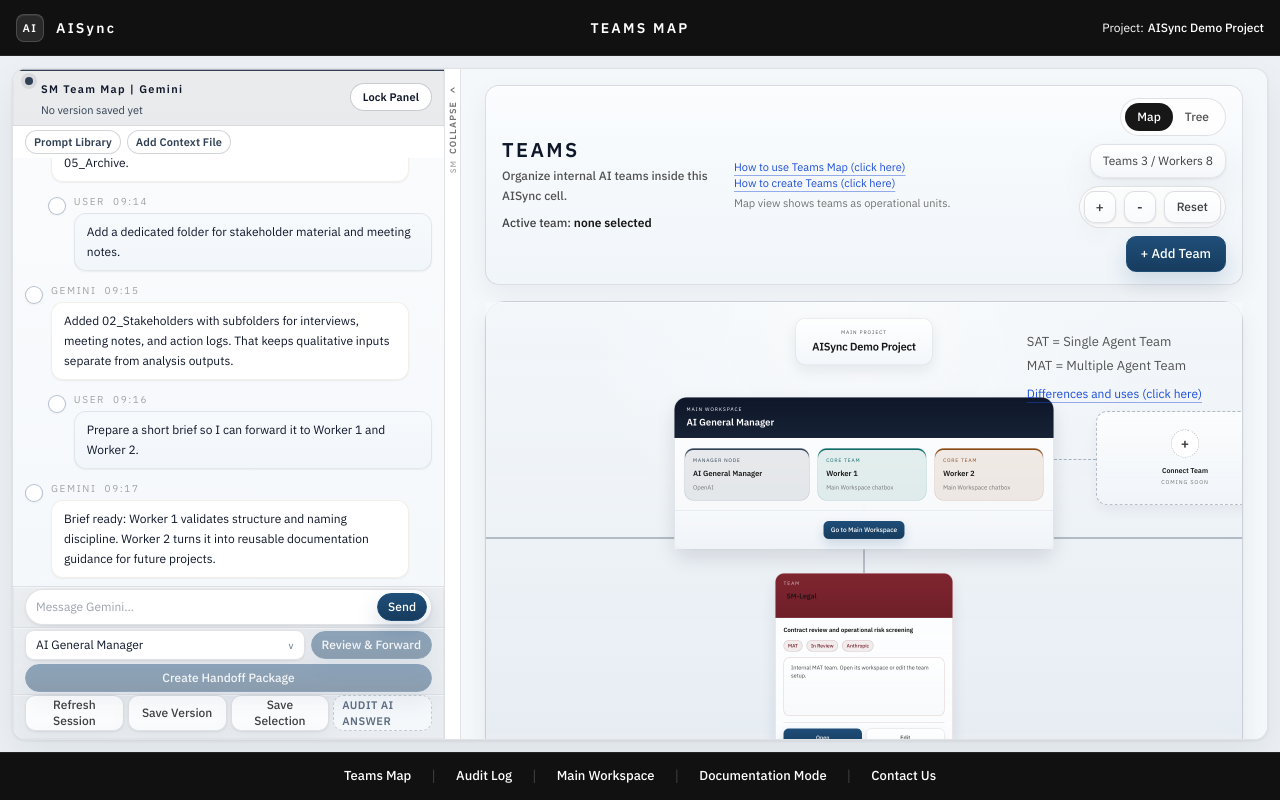
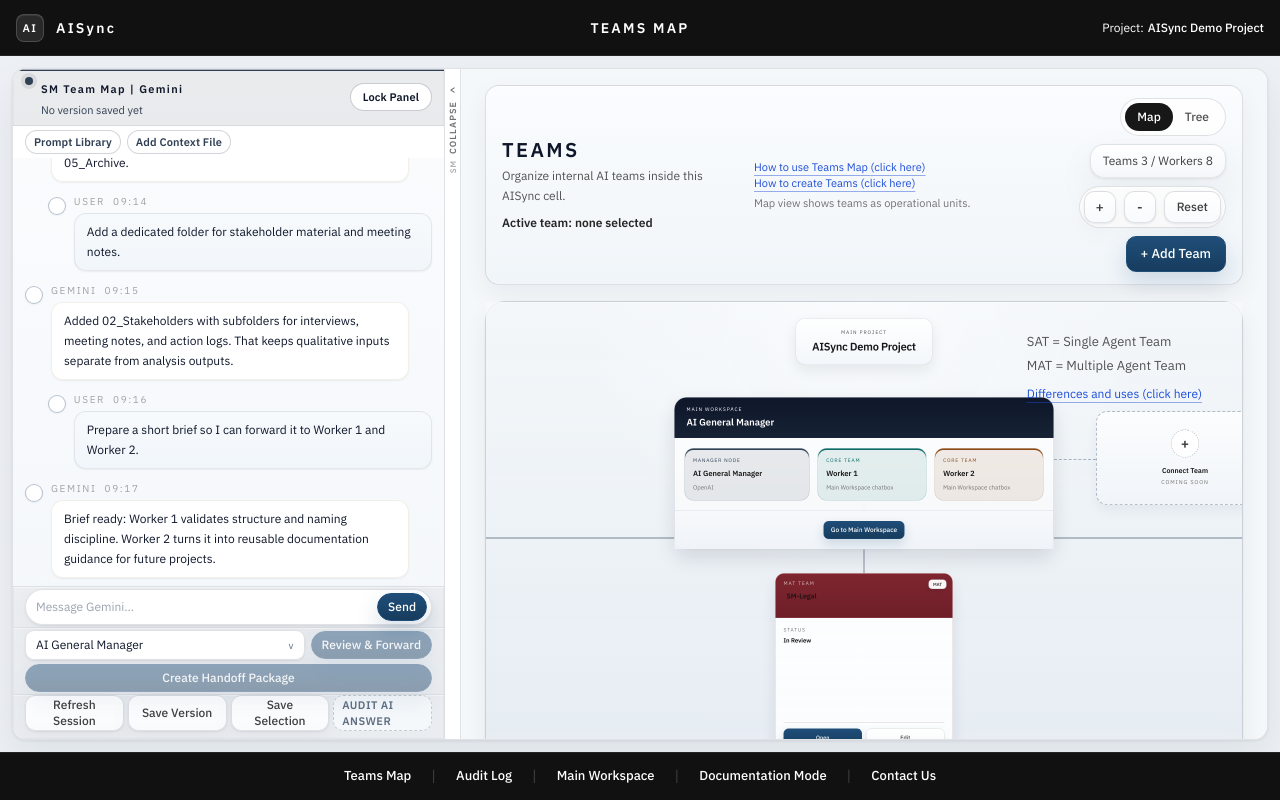
Before and after one commit to agustinestefanell/AISYNC-DEMO-MVP, a React (Vite) app: page / in a window 1280 px wide. Built offline with nearby package versions, Linux system fonts and the light colour scheme.

Commit message:
OE-MVP-04 simplify teams map tree

```diff
--- a/src/pages/PageD.tsx
+++ b/src/pages/PageD.tsx
@@ -445,23 +445,17 @@ function getMapCardDetails({
   isTopLevelUnit: boolean;
   isDirectUnit: boolean;
 }) {
-  const narrative = getMapTeamNarrative(node.teamId);
-  const providerLabel = getProviderDisplayName(node.provider);
+  const teamTypeLabel = node.teamType ?? 'Team';
   const statusLabel = node.phaseState ?? 'Ready';
-  const typeLabel = node.teamType ?? 'MAT';
 
   if (node.type === 'senior_manager') {
     const isPromotedFamily = !isTopLevelUnit;
 
     return {
-      subtitle: isTopLevelUnit ? 'Team' : 'Future Branch',
-      functionLabel: isPromotedFamily ? 'Prepared expansion path' : narrative.functionLabel,
-      brief: isPromotedFamily
-        ? `Coming later: this branch can become its own team workspace when Organizational Elasticity is enabled.`
-        : `Internal ${typeLabel} team. Open its workspace or edit the team setup.`,
-      tags: isPromotedFamily
-        ? [providerLabel, 'Coming later', `Parent ${parentNode?.label ?? 'Lead'}`]
-        : [typeLabel, statusLabel, providerLabel],
+      subtitle: `${teamTypeLabel} Team`,
+      functionLabel: statusLabel,
+      brief: '',
+      tags: isPromotedFamily ? ['Future branch'] : [],
       metrics: [],
       actionLabel: 'Open',
       secondaryActionLabel: 'Edit' as const,
@@ -472,10 +466,10 @@ function getMapCardDetails({
 
   if (isDirectUnit) {
     return {
-      subtitle: 'Core Branch',
-      functionLabel: narrative.functionLabel,
-      brief: `Visible branch inside the General Team. Open its workspace or edit the branch setup.`,
-      tags: ['Core', statusLabel, providerLabel],
+      subtitle: `${teamTypeLabel} Team`,
+      functionLabel: statusLabel,
+      brief: '',
+      tags: [],
       metrics: [],
       actionLabel: 'Open',
       secondaryActionLabel: 'Edit' as const,
@@ -486,12 +480,10 @@ function getMapCardDetails({
 
   const isWorkerInPromotedFamily = parentNode?.type === 'senior_manager' && parentNode.parentId !== 'gm_1';
   return {
-    subtitle: isWorkerInPromotedFamily ? 'Future Worker' : 'Worker',
-    functionLabel: narrative.workerFunction,
-    brief: isWorkerInPromotedFamily
-      ? `Coming later branch worker under ${parentNode?.label}.`
-      : `Worker branch inside this team workspace.`,
-    tags: [typeLabel, providerLabel, 'Ready'],
+    subtitle: `${teamTypeLabel} Worker`,
+    functionLabel: statusLabel,
+    brief: '',
+    tags: [],
     metrics: [],
     actionLabel: 'Open',
     secondaryActionLabel: 'Edit' as const,
@@ -858,7 +850,7 @@ function TreeWorkspaceCard({
   metrics,
   compact,
   outlineOnly,
-  isSat,
+  teamType,
   active,
   actionLabel,
   secondaryActionLabel,
@@ -878,7 +870,7 @@ function TreeWorkspaceCard({
   metrics: MapCardMetric[];
   compact?: boolean;
   outlineOnly?: boolean;
-  isSat?: boolean;
+  teamType?: TeamType;
   actionLabel: string;
   secondaryActionLabel?: string;
   onPrimaryAction: () => void;
@@ -909,7 +901,7 @@ function TreeWorkspaceCard({
           : '0 14px 30px rgba(15, 23, 42, 0.09), inset 0 1px 0 rgba(255,255,255,0.8)',
       }}
     >
-      {isSat ? (
+      {teamType ? (
         <div
           className="absolute right-3 top-3 z-10 rounded-[7px] border px-2 py-1 text-[9px] font-semibold leading-none text-neutral-700"
           style={{
@@ -918,7 +910,7 @@ function TreeWorkspaceCard({
             boxShadow: '0 3px 8px rgba(15,23,42,0.1)',
           }}
         >
-          SAT
+          {teamType}
         </div>
       ) : null}
       <div
@@ -933,7 +925,7 @@ function TreeWorkspaceCard({
       >
         {active ? (
           <span
-            className="absolute right-3 top-3 rounded-full px-2 py-1 text-[9px] font-semibold text-emerald-900"
+            className="absolute left-3 top-3 rounded-full px-2 py-1 text-[9px] font-semibold text-emerald-900"
             style={{
               background: 'rgba(236, 253, 245, 0.95)',
               border: '1px solid rgba(16, 185, 129, 0.25)',
@@ -952,9 +944,11 @@ function TreeWorkspaceCard({
         className={`flex min-h-0 flex-1 flex-col gap-3 px-4 ${compact ? 'py-4 text-[10px]' : hasMetrics ? 'pb-3 pt-4 text-[11px]' : 'py-4 text-[11px]'}`}
       >
         <div className="grid shrink-0 gap-1.5">
+          <div className="text-[10px] uppercase tracking-[0.16em] text-neutral-500">Status</div>
           <div className="text-[12px] font-semibold leading-[1.35] text-neutral-950">{functionLabel}</div>
         </div>
 
+        {tags.length > 0 ? (
           <div className="flex shrink-0 flex-wrap gap-x-2 gap-y-1 text-[10px] leading-[1.3] text-neutral-500">
             {tags.slice(0, compact ? 3 : 4).map((tag) => (
               <span
@@ -970,7 +964,9 @@ function TreeWorkspaceCard({
               </span>
             ))}
           </div>
-
+        ) : null}
+
+        {brief ? (
           <div
             className="min-h-[4.35rem] flex-1 rounded-[12px] px-3.5 py-3 text-[11px] leading-[1.45] text-neutral-700"
             style={{
@@ -981,6 +977,9 @@ function TreeWorkspaceCard({
           >
             {brief}
           </div>
+        ) : (
+          <div className="flex-1" />
+        )}
 
         {hasMetrics && (
           <div className={`grid shrink-0 gap-1.5 ${metrics.length > 1 ? 'grid-cols-3' : 'grid-cols-1'}`}>
@@ -1935,8 +1934,8 @@ function TreeStructureView({
                   metrics={cardDetails.metrics}
                   compact={cardDetails.compact && childCount === 0}
                   outlineOnly={cardDetails.outlineOnly}
-                  isSat={node.teamType === 'SAT'}
-                  active={isActiveTeam}
+                  teamType={node.teamType}
+                  active={node.id === activeTeamRootId}
                   actionLabel={cardDetails.actionLabel}
                   secondaryActionLabel={cardDetails.secondaryActionLabel}
                   onPrimaryAction={() => onOpenWorkspace(node)}
@@ -2001,7 +2000,7 @@ function TreeOverviewView({
         <div className="text-center">
           <div className="text-[10px] uppercase tracking-[0.18em] text-neutral-600">Tree</div>
           <div className="mt-1 text-xs text-neutral-700">
-            Structural view only. Read hierarchy fast, then open the workspace from the node button.
+            Tree view shows hierarchy and future expansion paths.
           </div>
         </div>
 
@@ -2067,8 +2066,7 @@ function TreeOverviewView({
                 )} 32%, rgba(255,255,255,0.97) 32%, rgba(255,255,255,0.97) 100%)`;
             const boxColor = isManagerFamilyNode ? theme.ribbon : theme.accent;
             const boxBorder = isManagerFamilyNode ? theme.border : getFamilyColor(theme.accent, 0.28);
-            const isSatNode = node.teamType === 'SAT';
-            const isActiveTeam = activeTeamRootId === node.id && node.type === 'senior_manager';
+            const teamType = node.teamType;
 
             return (
               <div
@@ -2094,7 +2092,7 @@ function TreeOverviewView({
                     Active
                   </div>
                 ) : null}
-                {isSatNode ? (
+                {teamType ? (
                   <div
                     className="absolute right-1.5 top-1.5 rounded-[7px] border px-1.5 py-0.5 text-[8px] font-semibold leading-none text-neutral-700"
                     style={{
@@ -2103,19 +2101,7 @@ function TreeOverviewView({
                       boxShadow: '0 2px 6px rgba(15,23,42,0.08)',
                     }}
                   >
-                    SAT
-                  </div>
-                ) : null}
-                {isActiveTeam ? (
-                  <div
-                    className="absolute left-1.5 top-1.5 rounded-[7px] border px-1.5 py-0.5 text-[8px] font-semibold leading-none text-white"
-                    style={{
-                      borderColor: 'rgba(15, 23, 42, 0.14)',
-                      background: 'rgba(15,23,42,0.92)',
-                      boxShadow: '0 2px 6px rgba(15,23,42,0.1)',
-                    }}
-                  >
-                    Active
+                    {teamType}
                   </div>
                 ) : null}
                 <div className="flex h-full w-full flex-col items-center justify-center gap-1.5 px-2 py-2">
@@ -2831,7 +2817,7 @@ export function PageD() {
       <div className="scrollbar-thin flex-1 overflow-y-auto" style={{ minHeight: 0 }}>
         <section className="flex min-h-full flex-col gap-3 px-4 py-3 sm:gap-4 sm:px-6 sm:py-4">
           <div
-            className="ui-surface grid items-center gap-3 px-4 py-3 md:grid-cols-[220px_minmax(260px,1fr)_auto]"
+            className="ui-surface grid items-center gap-3 px-4 py-3 md:grid-cols-[240px_minmax(260px,1fr)_auto]"
             style={{
               borderColor: 'rgba(15, 23, 42, 0.12)',
               background:
@@ -2842,12 +2828,11 @@ export function PageD() {
           >
             <div className="min-w-0">
               <h1 className="ui-title text-[20px] uppercase tracking-[0.12em]">Teams</h1>
-              <div className="mt-1 text-[12px] font-medium leading-5 text-neutral-600">
+              <div className="mt-1 text-[12px] leading-5 text-neutral-600">
                 Organize internal AI teams inside this AISync cell.
               </div>
-              <div className="mt-2 text-[12px] font-medium text-neutral-700">
-                Active team:{' '}
-                <span className="font-semibold text-neutral-900">{activeTeamLabel ?? 'none selected'}</span>
+              <div className="mt-2 text-[12px] font-semibold text-neutral-800">
+                Active team: {activeTeamLabel ?? 'none selected'}
               </div>
             </div>
             <div className="flex min-w-0 flex-col items-start gap-0 text-[11px] leading-4">
@@ -2897,22 +2882,6 @@ export function PageD() {
               >
                 Teams {topLevelUnits.length} / Workers {totalWorkers}
               </div>
-
-              {activeTeamLabel ? (
-                <div
-                  className="ui-surface flex items-center gap-2 rounded-full border px-3 py-2 text-xs text-neutral-700"
-                  style={{
-                    borderColor: 'rgba(15, 23, 42, 0.12)',
-                    background: 'rgba(255,255,255,0.86)',
-                    boxShadow: 'inset 0 1px 0 rgba(255,255,255,0.72)',
-                  }}
-                >
-                  <span className="rounded-full bg-emerald-100 px-2 py-1 text-[10px] font-semibold text-emerald-800">
-                    Active
-                  </span>
-                  <span>Active team: {activeTeamLabel}</span>
-                </div>
-              ) : null}
 
               <div
                 className="flex items-center gap-2 rounded-full border p-1"
@@ -3459,7 +3428,6 @@ export function PageD() {
                 </button>
                 <button
                   className="ui-button text-neutral-400 shadow-sm cursor-not-allowed"
-                  onClick={() => setToast('Coming later: promote this worker into a Senior Manager with its own subteam.')}
                   disabled={true}
                   title="Organizational Elasticity - coming in future version"
                 >
@@ -3489,10 +3457,10 @@ export function PageD() {
               </div>
 
               <div className="text-xs text-neutral-600">
-                Add grows the current team. Coming later: promote a worker into a Senior Manager
-                with its own subteam. Erase removes the selected agent or branch. Refresh cycles
-                the selected agent provider. Erase Team removes only the active family scope shown
-                in this Edit modal, never a different family.
+                Add grows the team. Coming later: promote this worker into a Senior Manager with
+                its own subteam. Erase removes the selected agent or branch. Refresh cycles the
+                selected agent provider. Erase Team removes only the active family scope shown in
+                this Edit modal, never a different family.
               </div>
             </div>
 
@@ -3523,10 +3491,7 @@ export function PageD() {
           <div className="grid gap-4">
             <div className="grid gap-3">
               <div className="text-[14px] leading-[1.5] text-neutral-900 font-semibold">
-                Connect Team is coming soon.
-              </div>
-              <div className="text-sm leading-[1.75] text-neutral-600">
-                Connect Team is reserved for a future release. This MVP currently supports internal teams inside one AISync cell.
+                Connect Team is coming soon. This MVP currently supports internal teams inside one AISync cell.
               </div>
               <div className="rounded-[18px] border border-neutral-200 bg-neutral-50 px-4 py-4 text-sm leading-[1.75] text-neutral-700">
                 No external team connection flow is active in this demo. The feature is preserved in the UI only as a future placeholder.
```
Also changed, not shown: 1 other file (tests, documents, lock files or other folders). Lines whose indentation alone changed are shown as unchanged.
